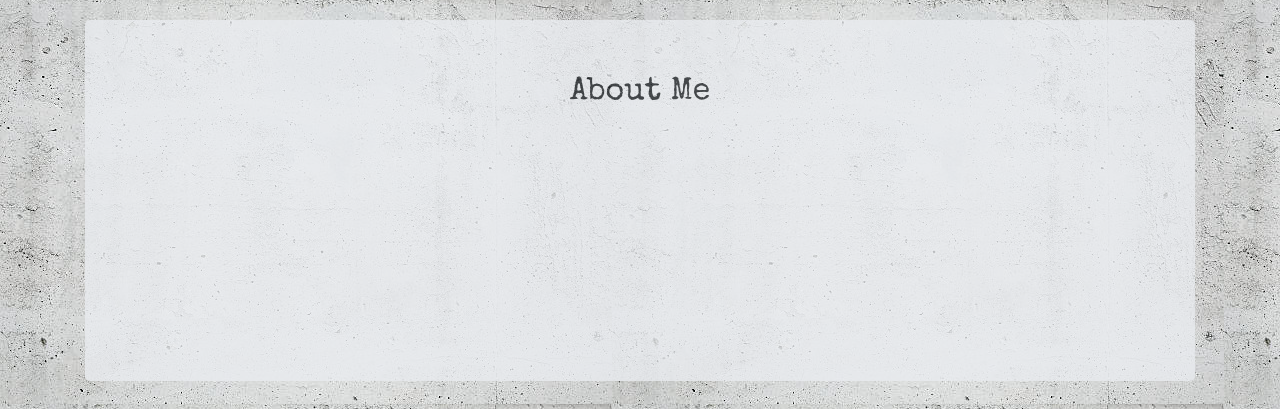
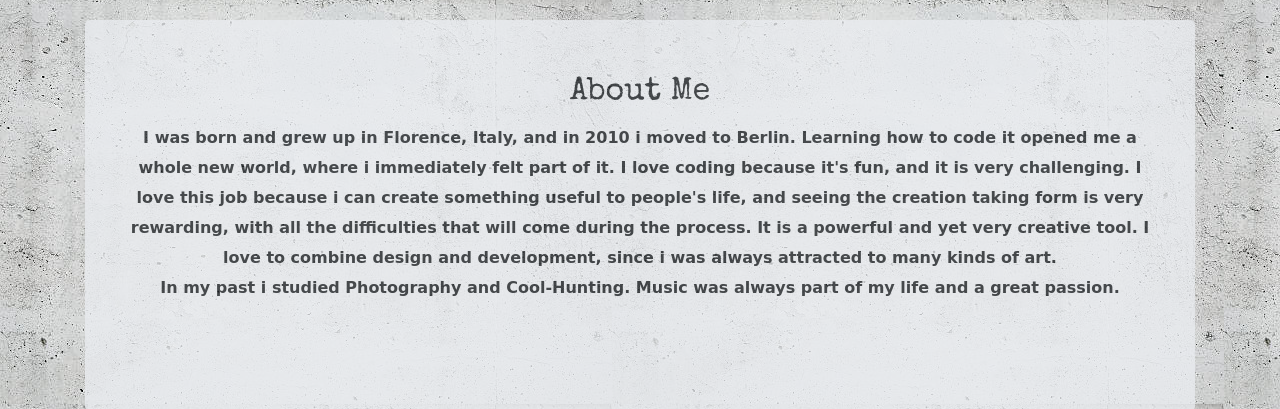
Before and after one commit to MARTAdip/myPORTFOLIO, a website: page index.html in a window 1280 px wide. Shown: the part 820-1229 px from the top of the page. Drawn offline with nearby package versions, Linux system fonts and the light colour scheme; a web font is replaced by a local one.

Commit message:
about me section

```diff
--- a/index.html
+++ b/index.html
@@ -56,7 +56,6 @@ $(document).ready(function(){
 		</ul>
 	</nav>
 
-
 	<nav class="navbar justify-content-center p-2 mt-5">
 		<ul class="nav list-unstyled">
 			<li  class="nav-item justify-content-center text-uppercase"><a  class="nav-link" href="#about"> About</a></li>
@@ -66,46 +65,27 @@ $(document).ready(function(){
 		</ul>
 	</nav>
 
-
-
-
-
 	<div class="parallax"></div>
 	<br>
-<!--<div class="container">
-
-	 -->
 	<h2 class="text-center">Hi!</h2>
 	<p class="text-center"><strong>My name is Marta, i am a  Junior Web Developer based in Berlin.</strong></p>
 
-
-  	</div>
 	<br>
 	<div class="container">
 		<div class="jumbotron pt-4">
-		<div id="about" class="about_me">
+			<div id="about" class="about_me">
 				<h2 class="text-center"><div class="page-header">About Me</div></h2>
-				<p class="lead text-center"><small><strong>
-			<br>
-			<br>
-			<br>
-			<br>
-			<br>
-			</small></strong></p>
+				<p class="lead text-center"><small><strong>I was born and grew up in Florence, Italy, and in 2010 i moved to Berlin. Learning how to code it opened me a whole new world, where i immediately felt part of it. I love coding because it's fun, and it is very challenging. I love this job because i can create something useful to people's life, and seeing the creation taking form is very rewarding, with all the difficulties that will come during the process. It is a powerful and yet very creative tool. I love to combine design and development, since i was always attracted to many kinds of art. <br>In my past i studied Photography and Cool-Hunting. Music was always part of my life and a great passion.</small></strong></p></div>
 			</div>
-
-		</div>
 		</div>
 	</div>
-		  <button type="button" class="btn btn-2 btn-light card-group mx-auto"><a href="https://www.linkedin.com/in/martadipuccio/" target="_blank">FIND OUT MORE<br><img src="https://png.icons8.com/source-code/win8/50/000000" style="width: 20px;height: 20px;"></a></button>
+		<button type="button" class="btn btn-2 btn-light card-group mx-auto"><a href="https://www.linkedin.com/in/martadipuccio/" target="_blank">FIND OUT MORE<br><img src="https://png.icons8.com/source-code/win8/50/000000" style="width: 20px;height: 20px;"></a></button>
 	<div class="container-image pt-5">
 			<img src="images/viktoria.jpg" class="img-fluid image" alt="Responsive image" id="rise">
 			<div class="img-centered">
 				<article id="lifting">we rise by lifting others</article>
 			</div>
 	</div>
-
-
 
 
                                              <!--B GRID-->
@@ -157,8 +137,6 @@ $(document).ready(function(){
 		<div class="col-md-4 col-sm-6 hvr-wobble-horizontal"><img src="images/funkhausfassade.jpg" class="img-responsive img-project"></div>
 	</div>
 </div>
-
-
 
 
 
```
